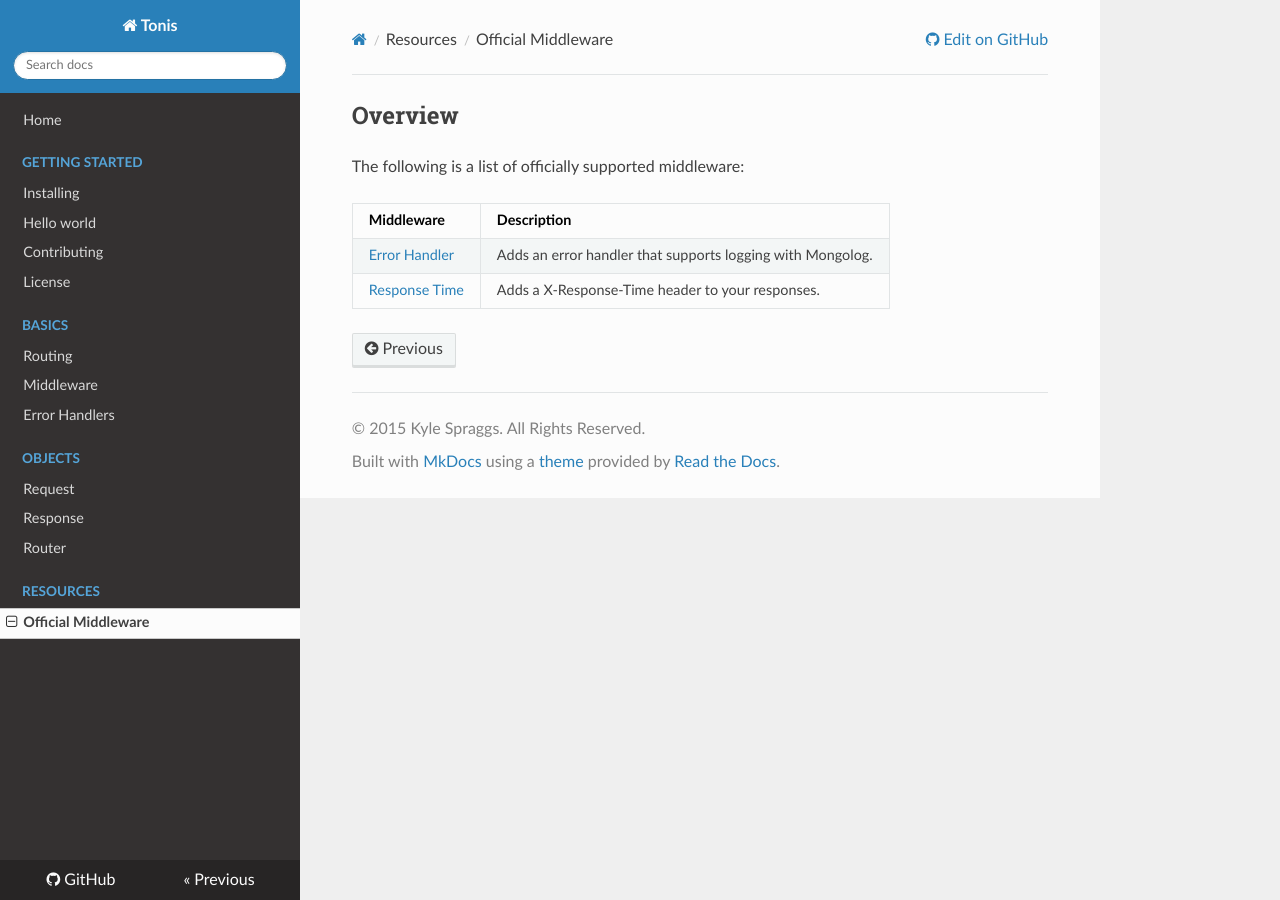
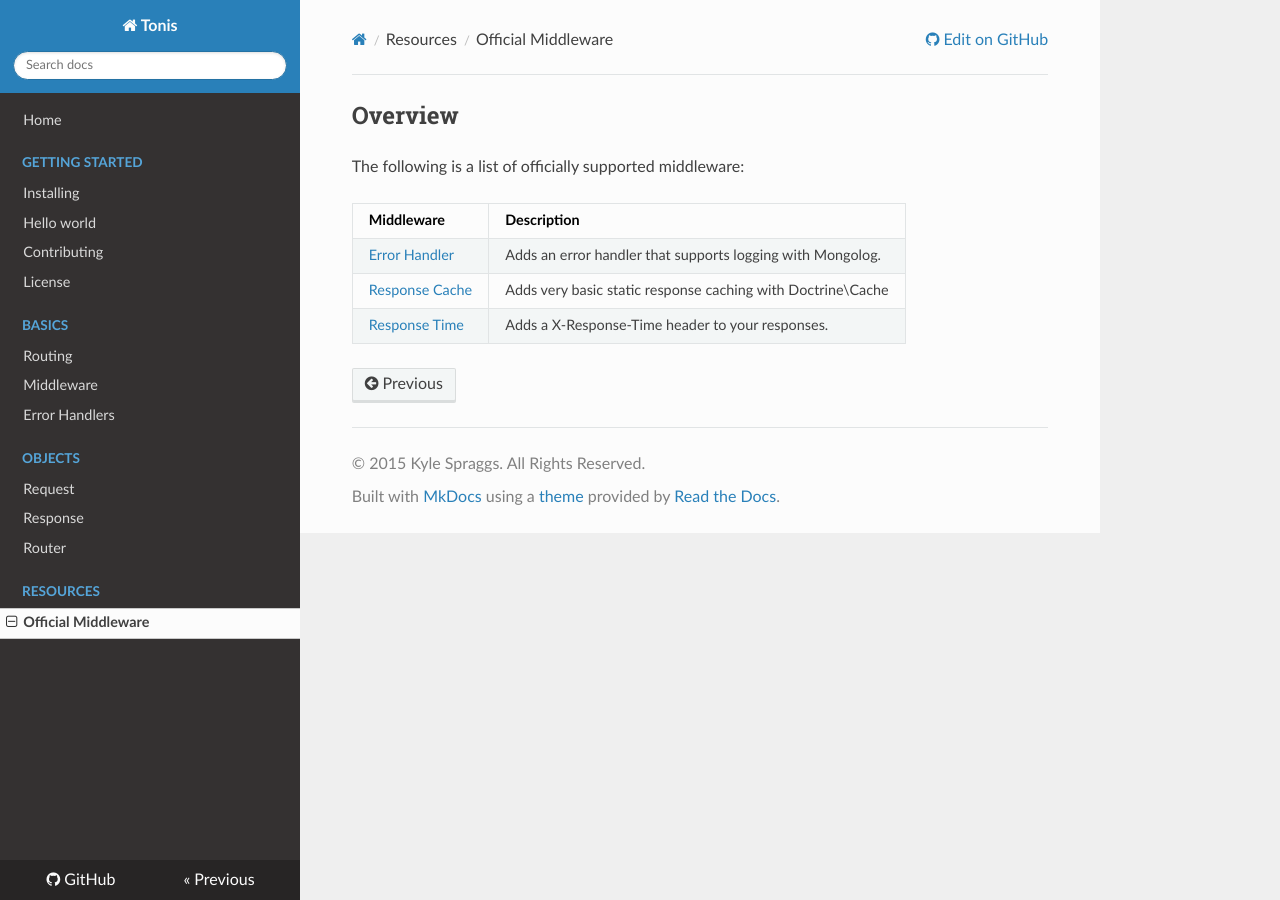
Before and after one commit to tonis-io-legacy/tonis, an MkDocs documentation site: the page built from docs/resources/official-middleware.md, in a window 1280 px wide. Built offline with MkDocs 1.6.1, drawn with Linux system fonts in a browser that asks for light colours; nearby versions of some CDN libraries; old or Windows-style settings are respelled for this version of MkDocs.

Commit message:
Update docs for middleware

```diff
--- a/docs/resources/official-middleware.md
+++ b/docs/resources/official-middleware.md
@@ -3,7 +3,8 @@ Overview
 
 The following is a list of officially supported middleware:
 
-| Middleware                                                 | Description                                                |
-|------------------------------------------------------------|------------------------------------------------------------|
-| [Error Handler](http:///github.com/tonis-io/error-handler) | Adds an error handler that supports logging with Mongolog. |
-| [Response Time](http:///github.com/tonis-io/response-time) | Adds a X-Response-Time header to your responses.           |
+| Middleware                                                   | Description                                                 |
+|--------------------------------------------------------------|-------------------------------------------------------------|
+| [Error Handler](http:///github.com/tonis-io/error-handler)   | Adds an error handler that supports logging with Mongolog.  |
+| [Response Cache](https://github.com/tonis-io/response-cache) | Adds very basic static response caching with Doctrine\Cache |
+| [Response Time](http:///github.com/tonis-io/response-time)   | Adds a X-Response-Time header to your responses.            |
```
